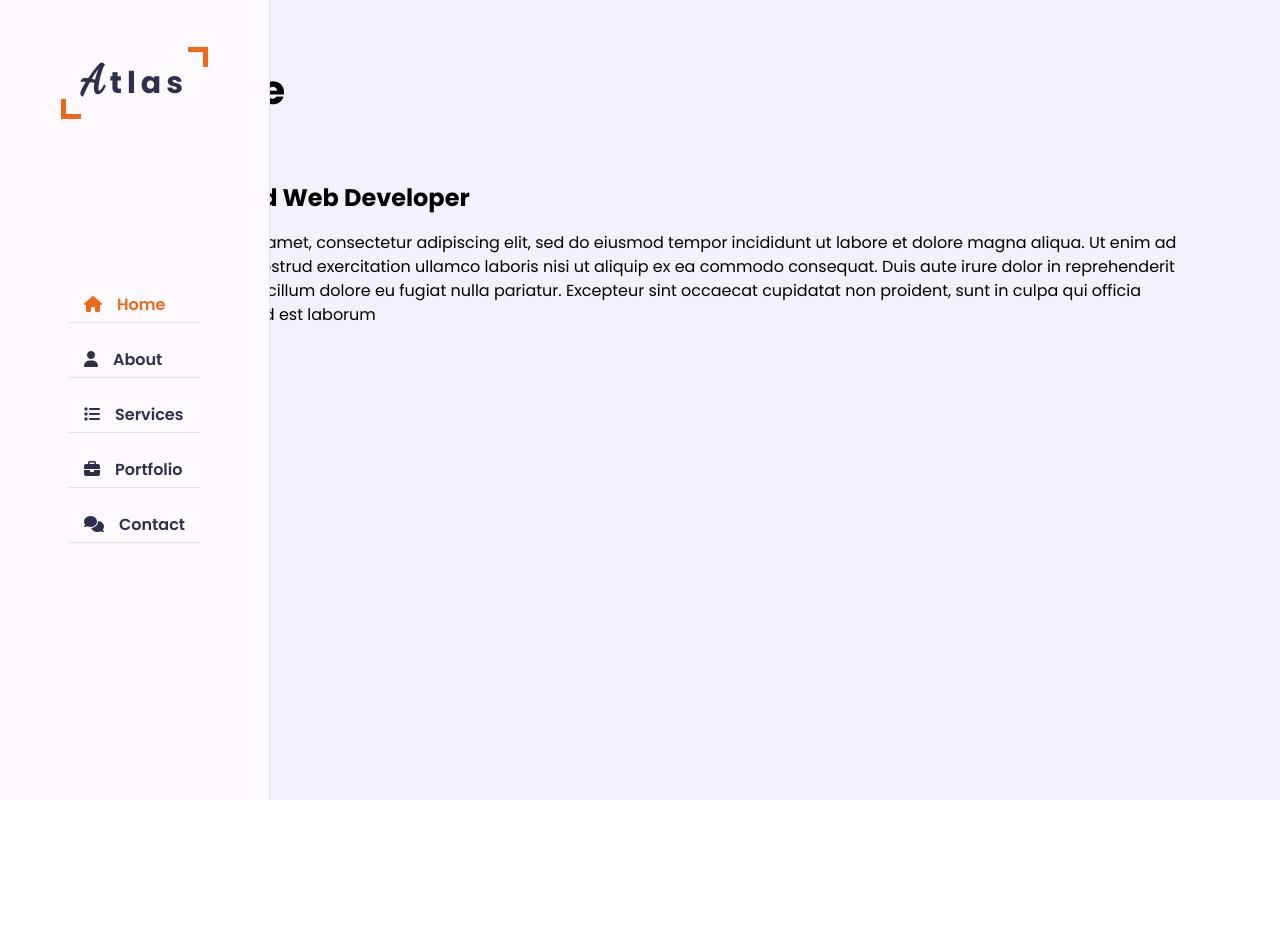
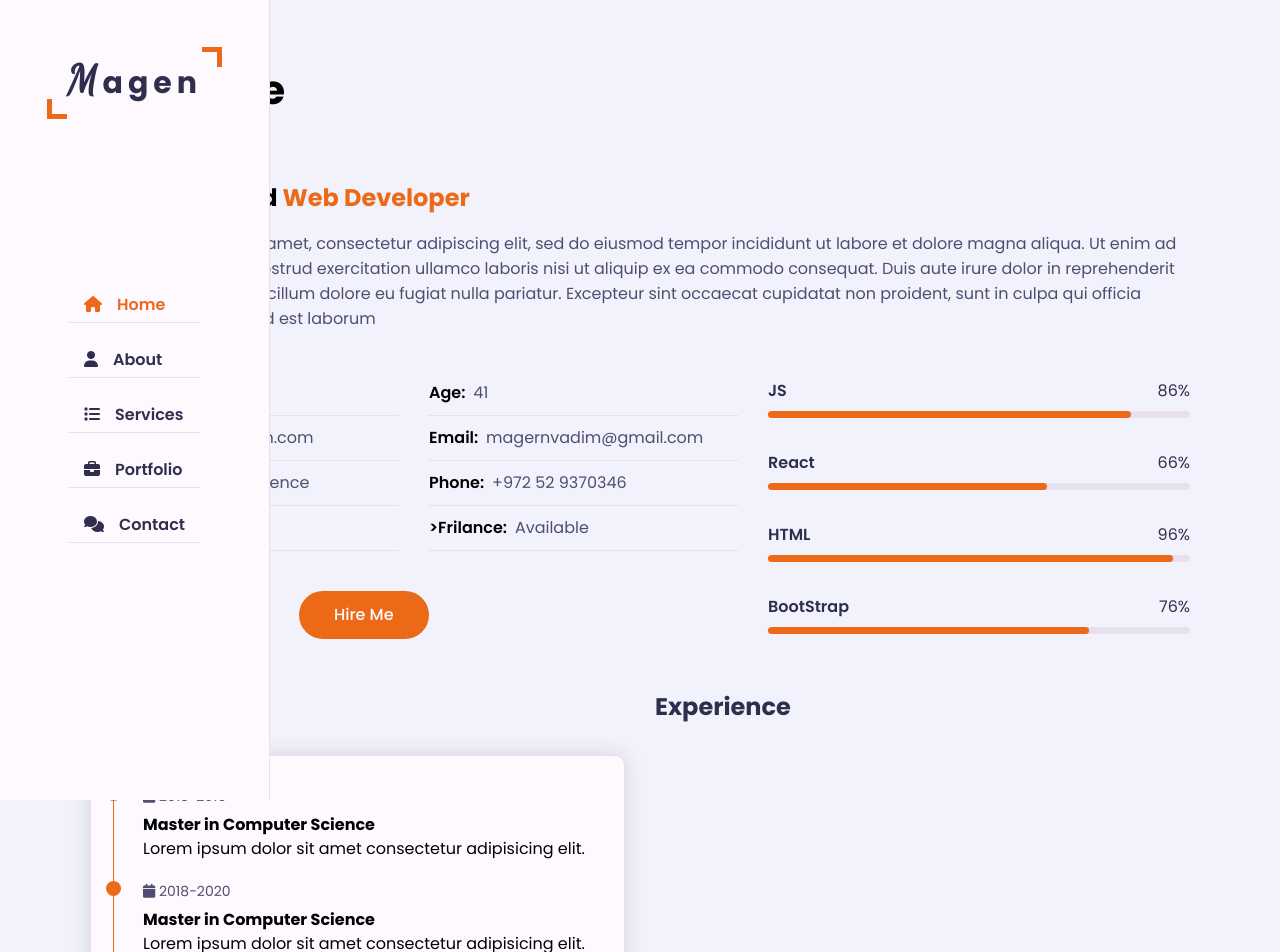
Before and after one commit to MagenVadim/portfolio, a React (Create React App) app: page /about in a window 1280 px wide. Shown: the top 952 px of the page. Before the commit the page ends 800 px from the top, so only its background shows below. Built offline with nearby package versions, Linux system fonts and the light colour scheme.

Commit message:
#5 component has completed

```diff
--- a/src/Components/About.js
+++ b/src/Components/About.js
@@ -1,4 +1,7 @@
 import React from 'react'
+import Skill from "./Skill"
+import InfoItem from "./InfoItem"
+import Timeline from "./Timeline"
 
 function About() {
   return (
@@ -22,8 +25,81 @@ function About() {
                             </p>
                         </div>
                     </div>
+
+                    <div className="row">
+
+                        <div className="personal-info pad-15">
+                            <div className="row">
+                                <InfoItem key={'Birthday'} title={'Birthday'} info={1982}/>
+                                <InfoItem key={'Age'} title={'Age'} info={41}/>
+                                <InfoItem key={'Website'} title={'Website'} info={'www.domain.com'}/>
+                                <InfoItem key={'Email'} title={'Email'} info={'magernvadim@gmail.com'}/>
+                                <InfoItem key={'Degree'} title={'Degree'} info={'Computer Science'}/>
+                                <InfoItem key={'Phone'} title={'Phone'} info={'+972 52 9370346'}/>
+                                <InfoItem key={'City'} title={'City'} info={'Haifa (Israel)'}/>
+                                <InfoItem key={'>Frilance'} title={'>Frilance'} info={'Available'}/>
+                            </div>
+                            <div className="row">
+                                <div className="buttons pad-15">
+                                    <a href="#" className='btn'>Download CV</a>
+                                    <a href="#contact" className='btn hire-me'>Hire Me</a>
+                                </div>
+                            </div>
+                        </div>
+
+                        <div className="skills pad-15">
+                            <div className="row">
+                                <Skill key={'JS'} skill={'JS'} percent={'86%'}/>
+                                <Skill key={'React'} skill={'React'} percent={'66%'}/>
+                                <Skill key={'HTML'} skill={'HTML'} percent={'96%'}/>
+                                <Skill key={'BootStrap'} skill={'BootStrap'} percent={'76%'}/>
+                            </div>
+                        </div>
+                    </div>
                 </div>
             </div>
+
+
+            <div className="row">
+
+
+                <div className="education pad-15">
+                    <h3 className="title">Education</h3>
+                    <div className="row">
+                        <div className="timeline-box pad-15">
+                            <div className="timeline shadow-dark">
+                                <Timeline
+                                    key={1}
+                                    date={'2013-2015'}
+                                    level={'Master in Computer Science'}
+                                    descr={'Lorem ipsum dolor sit amet consectetur adipisicing elit.'}
+                                />
+                                <Timeline
+                                    key={2}
+                                    date={'2018-2020'}
+                                    level={'Master in Computer Science'}
+                                    descr={'Lorem ipsum dolor sit amet consectetur adipisicing elit.'}
+                                />
+                                <Timeline
+                                    key={3}
+                                    date={'2020-2021'}
+                                    level={'Master in Computer Science'}
+                                    descr={'Lorem ipsum dolor sit amet consectetur adipisicing elit.'}
+                                />
+
+                            </div>
+                        </div>
+                    </div>
+                </div>
+
+                <div className="experience pad-15">
+                    <h3 className="title">Experience</h3>
+                </div>
+
+
+            </div>
+
+
         </div>
 
     </section>
--- a/src/Components/Aside.js
+++ b/src/Components/Aside.js
@@ -8,7 +8,7 @@ function Aside() {
   return (
     <div className='aside'>
       <div className="logo">
-        <a href="#"><span>A</span>tlas</a>
+        <a href="#"><span>M</span>agen</a>
       </div>
       <div className="nav-toggler">
         <span></span>
--- /dev/null
+++ b/src/Components/InfoItem.js
@@ -0,0 +1,11 @@
+import React from 'react'
+
+function InfoItem({title, info}) {
+  return (
+    <div className="info-item pad-15">
+        <p>{title}: <span>{info}</span></p>
+    </div>
+  )
+}
+
+export default InfoItem
--- /dev/null
+++ b/src/Components/Skill.js
@@ -0,0 +1,15 @@
+import React from 'react'
+
+function Skill({skill, percent}) {
+  return (
+    <div className="skill-item pad-15">
+        <h5>{skill}</h5>
+        <div className="progress">
+            <div className="progress-in" style={{width: percent}}></div>
+            <div className="skill-percent">{percent}</div>
+        </div>
+    </div>
+  )
+}
+
+export default Skill
--- /dev/null
+++ b/src/Components/Timeline.js
@@ -0,0 +1,16 @@
+import React from 'react'
+
+function Timeline({date, level, descr}) {
+  return (
+    <div className="timeline-item">
+      <div className="circle-dot"></div>
+      <h3 className="timeline-date">
+            <i className="fa fa-calendar"></i> {date}
+      </h3>
+      <h4 className="timeline-title">{level}</h4>
+      <p className="timeline-text">{descr} </p>
+    </div>
+  )
+}
+
+export default Timeline
--- a/src/about.css
+++ b/src/about.css
@@ -43,4 +43,144 @@
 .about .about-content .about-text h3{
     font-size: 24px;
     margin-bottom: 15px;
+    font-weight: 700;
+    color: var(--text-bg-black-900);
 }
+.about .about-content .about-text span{
+    color: var(--skin-color);
+}
+.about .about-content .about-text p{
+    font-size: 16px;
+    line-height: 25px;
+    color: var(--text-black-700);
+}
+.about .about-content .personal-info{
+    flex: 0 0 60%;
+    max-width: 60%;
+    margin-top: 40px;
+}
+.about .about-content .personal-info .info-item{
+    flex: 0 0 50%;
+    max-width: 50%;
+}
+.about .about-content .personal-info .info-item p{
+    font-weight: 600;
+    padding: 10px 0;
+    color: var(--text-bg-black-900);
+    border-bottom: 1px solid var(--bg-black-50);
+}
+
+
+.about .about-content .personal-info .info-item span{
+    font-weight: 400;
+    color: var(--text-black-700);
+    margin-left: 4px;
+    display: inline-block;
+}
+.about .about-content .personal-info .buttons{
+    margin-top: 30px;
+}
+.about .about-content .personal-info .buttons .btn{
+    margin-top: 10px;
+    margin-right: 30px;
+}
+
+.about .about-content .skills{
+    flex: 0 0 40%;
+    max-width: 40%;
+    margin-top: 40px;
+}
+
+.about .about-content .skills .skill-item{
+    flex: 0 0 100%;
+    max-width: 100%;
+}
+.about .about-content .skills .skill-item h5{
+    line-height: 40px;
+    font-weight: 600;
+    color: var(--text-black-900);
+    text-transform: capitalize;
+    font-size: 16px;
+}
+.about .about-content .skills .skill-item .progress{
+    background-color: var(--bg-black-50);
+    height: 7px;
+    border-radius: 4px;
+    width: 100%;
+    position: relative;
+}
+.about .about-content .skills .skill-item .progress .progress-in{
+    position: absolute;
+    left: 0;
+    top: 0;
+    height: 100%;
+    border-radius: 4px;
+    background-color: var(--skin-color);
+}
+
+.about .about-content .skills .skill-item{
+    margin-bottom: 25px;
+}
+.about .about-content .skills .skill-item .skill-percent{
+    position: absolute;
+    right: 0;
+    color: var(--text-black-900);
+    top: -40px;
+    font-weight: 400;
+    line-height: 40px;
+}
+.education, .experience{
+    flex: 0 0 50%;
+    max-width: 50%;
+    margin-top: 30px;
+}
+.container h3.title{
+    font-size: 24px;
+    margin-bottom: 30px;
+    font-weight: 700;
+    color: var(--text-black-900);
+}
+.container .timeline-box{
+    flex: 0 0 100%;
+    max-width: 100%;
+}
+.container .timeline{
+    background-color: var(--bg-black-100);
+    padding: 30px 15px;
+    border: 1px solid var(--bg-black-50);
+    border-radius: 10px;
+    width: 100%;
+    position: relative;
+}
+.container .timeline .timeline-item{
+    position: relative;
+    padding-left: 37px;
+    padding-bottom: 20px;
+}
+.container .timeline .timeline-item:last-child{
+    padding-bottom: 0;
+}
+.container .timeline .timeline-item::before{
+    content: '';
+    width: 1px;
+    position: absolute;
+    height: 100%;
+    left:7px;
+    top:0;
+    background-color: var(--skin-color);
+}
+.timeline .circle-dot{
+    position: absolute;
+    left:0;
+    top:0;
+    height: 15px;
+    width: 15px;
+    border-radius: 50%;
+    background-color: var(--skin-color);
+}
+.container .timeline .timeline-date{
+    font-weight: 400;
+    font-size: 14px;
+    margin-bottom: 6px;
+    color: var(--text-black-700);
+}
--- a/src/index.css
+++ b/src/index.css
@@ -156,3 +156,7 @@ section{
 .aside .nav li a i{
   margin-right: 15px;
 }
+
+.shadow-dark{
+  box-shadow: 0 0 20px rgba(48, 46, 77, .15);
+}
```
